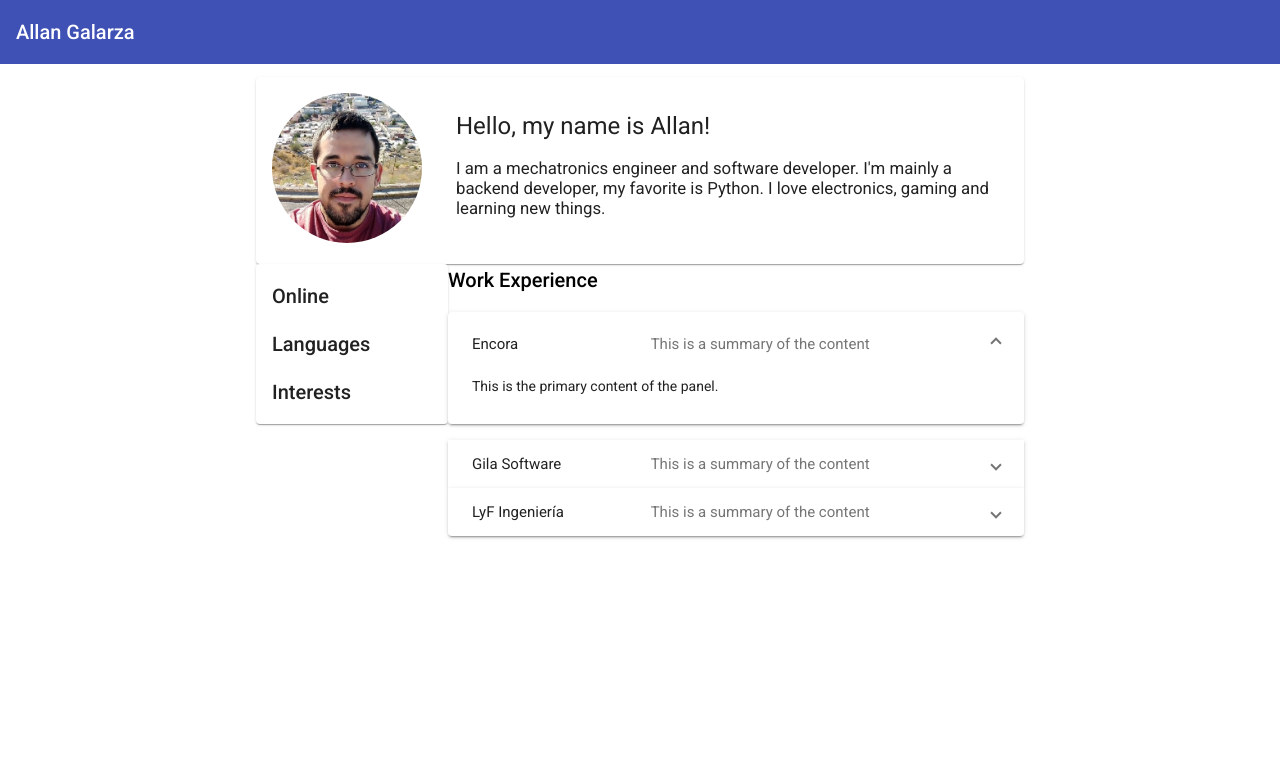
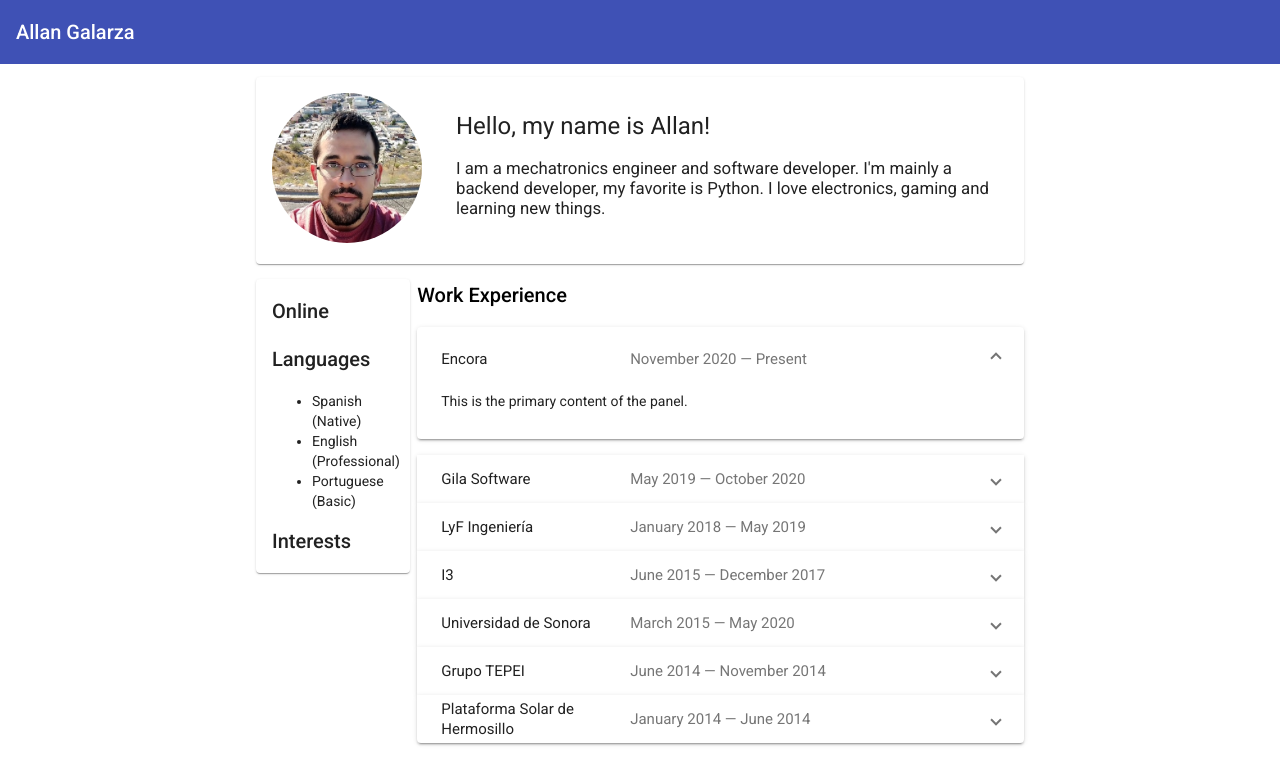
Before and after one commit to Galarzaa90/galarzaa90.github.io, an Angular app: page / in a window 1280 px wide. Shown: the top 784 px of the page. Built offline with nearby package versions, Linux system fonts and the light colour scheme.

Commit message:
Added margins between components

```diff
--- a/src/app/app.component.html
+++ b/src/app/app.component.html
@@ -1,7 +1,8 @@
 <mat-toolbar color="primary">
   <span>Allan Galarza</span>
 </mat-toolbar>
-<div class="container">
+<div class="container" fxLayout="column" fxLayoutGap="2%">
+  <div>
     <mat-card>
       <div fxLayout="row" fxLayoutAlign="space-between center">
         <div fxFlex="25">
@@ -18,24 +19,34 @@
         </div>
       </div>
     </mat-card>
-  <div fxLayout="row" fxLayout="none top">
-    <div fxFlex="25">
+  </div>
+  <div fxLayout="row" fxLayout="none top" fxLayoutGap="1%">
+    <div fxFlex="20">
       <mat-card>
         <h2>Online</h2>
         <h2>Languages</h2>
+        <ul>
+          <li *ngFor="let language of profile.languages">
+            {{language.name}} ({{language.level}})
+          </li>
+        </ul>
         <h2>Interests</h2>
       </mat-card>
     </div>
-    <div fxFlex="75">
+    <div fxFlex="79">
       <h2>Work Experience</h2>
-      <mat-accordion>
-        <mat-expansion-panel [expanded]="i === 0" *ngFor="let job of profile.workExperience; let i = index">
+      <mat-accordion class="experience-panels">
+        <mat-expansion-panel [expanded]="i === 0"
+          *ngFor="let job of profile.workExperience; let i = index">
           <mat-expansion-panel-header>
             <mat-panel-title>
               {{job.company}}
             </mat-panel-title>
-            <mat-panel-description>
-              This is a summary of the content
+            <mat-panel-description *ngIf="job.end === undefined">
+              {{job.start | date: 'MMMM y'}} — Present
+            </mat-panel-description>
+            <mat-panel-description *ngIf="job.end != undefined">
+              {{job.start | date: 'MMMM y'}} — {{job.end | date: 'MMMM y'}}
             </mat-panel-description>
           </mat-expansion-panel-header>
           <p>This is the primary content of the panel.</p>
--- a/src/app/app.component.scss
+++ b/src/app/app.component.scss
@@ -0,0 +1,13 @@
+.experience-panels .mat-expansion-panel-header-title,
+.experience-panels .mat-expansion-panel-header-description {
+  flex-basis: 0;
+}
+
+.experience-panels .mat-expansion-panel-header-description {
+  justify-content: space-between;
+  align-items: center;
+}
+
+.experience-panels .mat-form-field + .mat-form-field {
+  margin-left: 8px;
+}
--- a/src/app/data/profile.ts
+++ b/src/app/data/profile.ts
@@ -18,15 +18,37 @@ export let profile = {
     workExperience: [
         {
             company: 'Encora',
-            start: '2020-11-09'
+            start: new Date('2020-11-09')
         },
         {
             company: 'Gila Software',
-            start: '2019-05-13',
-            end: '2020-10-27'
+            start: new Date('2019-05-13'),
+            end: new Date('2020-10-27')
         },
         {
-            company: 'LyF Ingeniería'
+            company: 'LyF Ingeniería',
+            start: new Date('2018-01-16'),
+            end: new Date('2019-05-17')
+        },
+        {
+            company: 'I3',
+            start: new Date('2015-06-12'),
+            end: new Date('2017-12-31')
+        },
+        {
+            company: 'Universidad de Sonora',
+            start: new Date('2015-03-01'),
+            end: new Date('2020-05-01')
+        },
+        {
+            company: 'Grupo TEPEI',
+            start: new Date('2014-06-01'),
+            end: new Date('2014-11-01')
+        },
+        {
+            company: 'Plataforma Solar de Hermosillo',
+            start: new Date('2014-01-01'),
+            end: new Date('2014-06-01')
         }
     ]
 };
```
Lines whose indentation alone changed are shown as unchanged.
